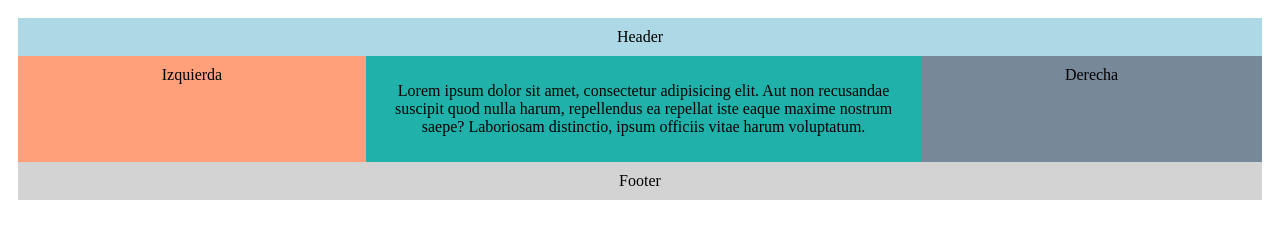
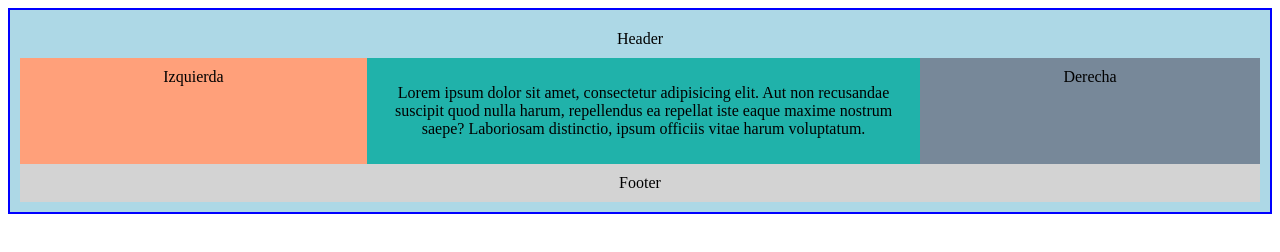
Before and after one commit to jcmc72/Codo-a-Codo, a plain HTML site: page 09-Class-040423/ejemplos-flex/flex-responsive.html in a window 1280 px wide. Drawn offline with Linux system fonts and the light colour scheme.

Commit message:
cmt-02-040423

```diff
--- a/09-Class-040423/ejemplos-flex/flex-responsive.css
+++ b/09-Class-040423/ejemplos-flex/flex-responsive.css
@@ -4,6 +4,9 @@
     flex-wrap: wrap;
     text-align: center;
     padding: 10px;
+    justify-content: space-around;
+    background-color: lightblue;
+    border: 2px solid blue;
 }
 .header{background: lightblue;}
 .articulo{background:lightseagreen}
```
